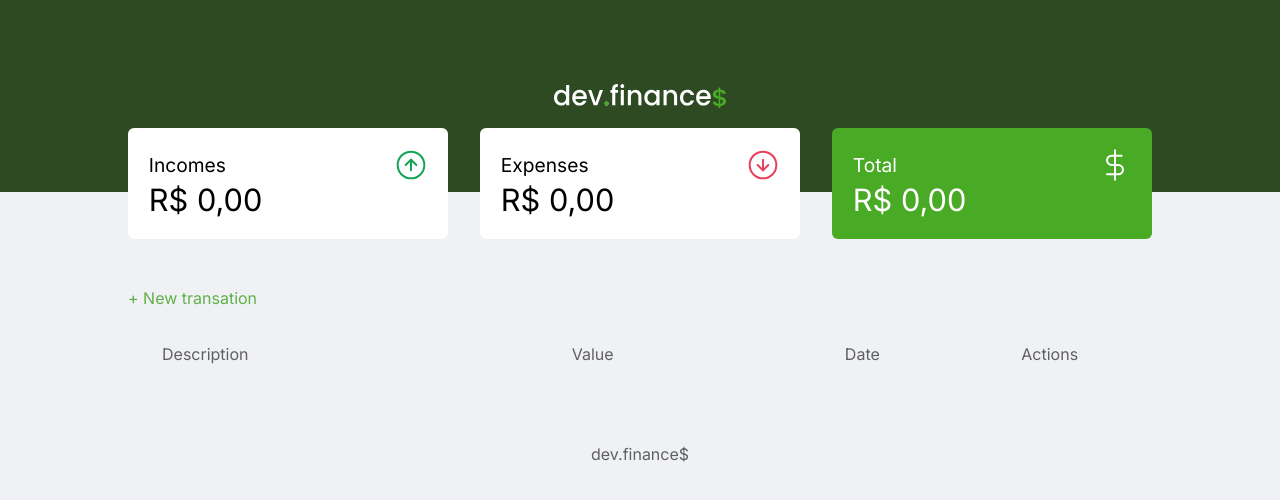
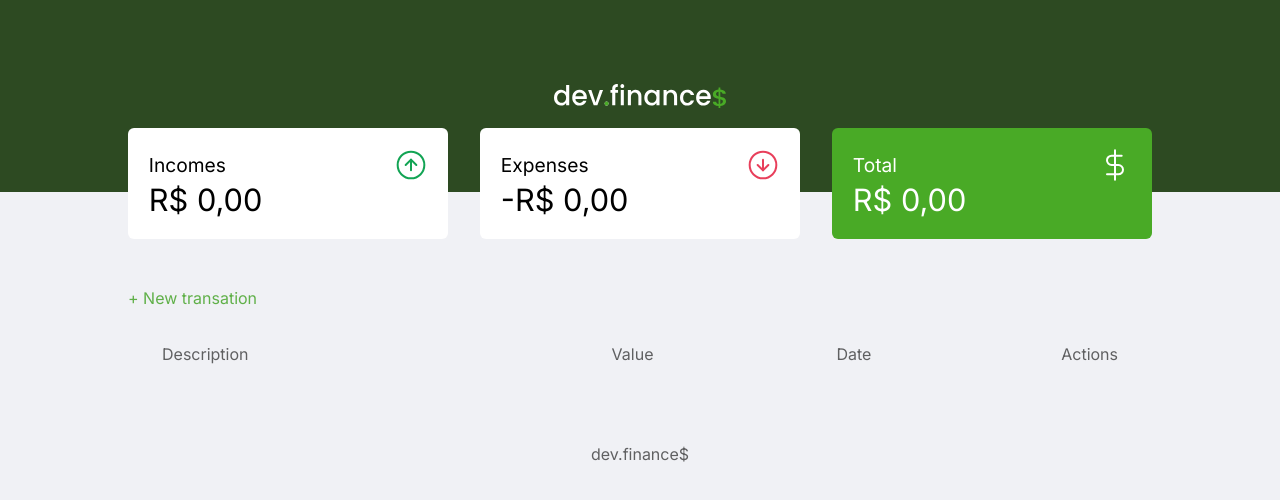
Before and after one commit to Diounata/dev.finance, a Next.js app: page / in a window 1280 px wide. Shown: the top 500 px of the page. Built offline with nearby package versions, Linux system fonts and the light colour scheme.

Commit message:
Fix: table proportion

```diff
--- a/src/Components/Cards.tsx
+++ b/src/Components/Cards.tsx
@@ -27,7 +27,7 @@ export default function Cards() {
                     <Image src="/expense.svg" width={32} height={32} alt="Expenses" title="Expenses" />
                 </div>
 
-                <span> {formatMoney(financeCard.expense)} </span>
+                <span> {formatMoney(financeCard.expense * -1)} </span>
             </article>
 
             <article>
--- a/src/styles/Table.module.scss
+++ b/src/styles/Table.module.scss
@@ -36,7 +36,7 @@
     thead tr,
     tbody tr {
         display: grid;
-        grid-template-columns: 3fr 2fr 1fr 1fr;
+        grid-template-columns: 2fr 1fr 1fr auto;
     }
 
     thead {
@@ -80,7 +80,7 @@
 
                 &:last-of-type {
                     display: flex;
-                    justify-self: center;
+                    justify-self: end;
                     gap: 0.8rem;
 
                     button {
```
